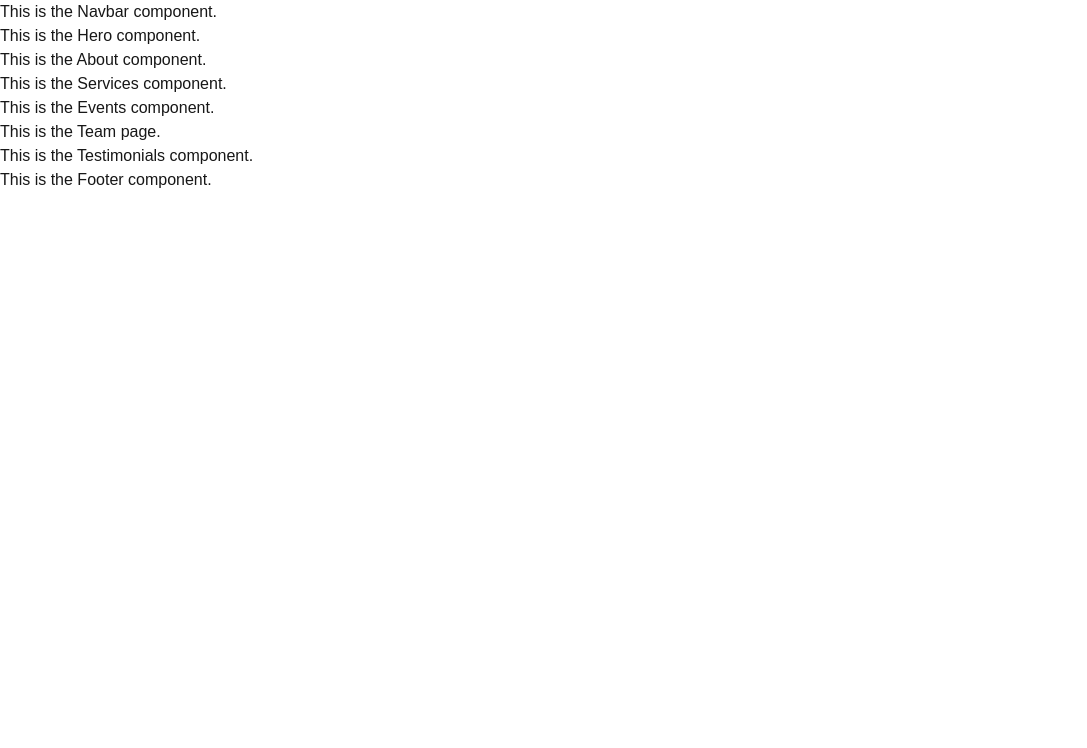
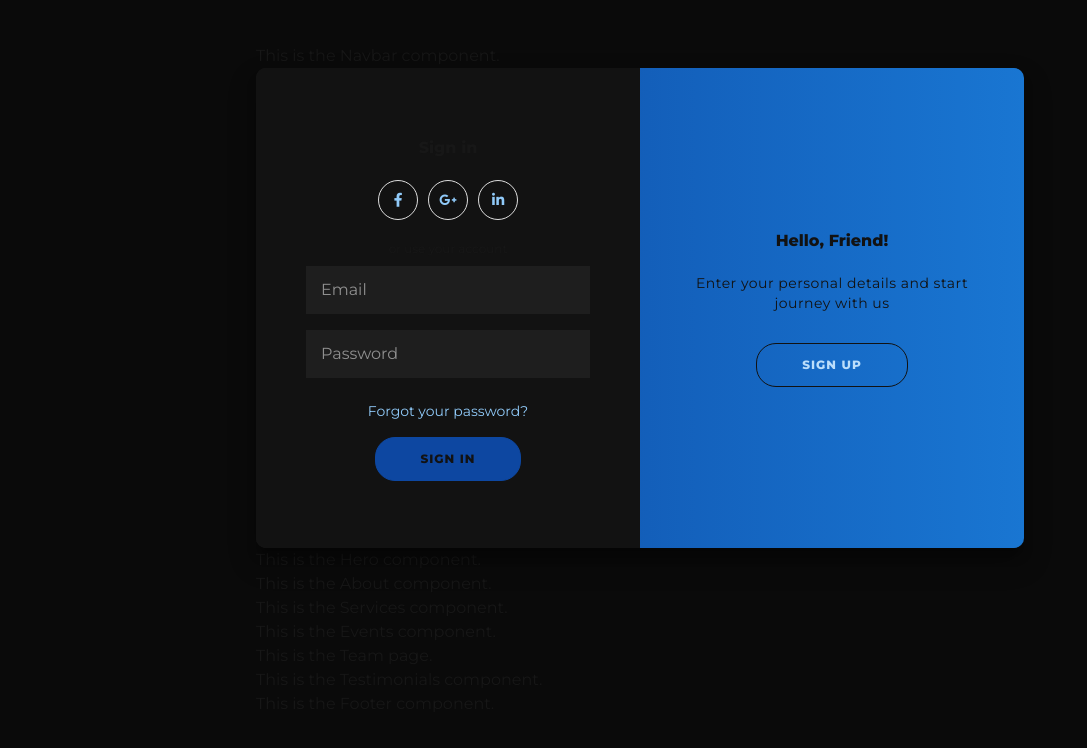
Before and after one commit to Rajkr76/feedbox_website, a Next.js app: page / in a window 1280 px wide. Shown: the top 748 px of the page, without its empty margins (0-1087 px from the left). Built offline with nearby package versions, Linux system fonts and the light colour scheme.

Commit message:
added login

```diff
--- a/app/page.tsx
+++ b/app/page.tsx
@@ -16,8 +16,8 @@
       <Navbar/>
 
       {/* comment out other compoennts and uncomment the one you want to test */}
-      {/* <Login/>
-      <Signup/> */}
+      <Login/>
+      <Signup/>
 
 
       <Hero/>
--- /dev/null
+++ b/components/Login.css
@@ -0,0 +1,229 @@
+@import url("https://fonts.googleapis.com/css?family=Montserrat:400,800");
+
+* {
+	box-sizing: border-box;
+}
+
+body {
+	background: #0a0a0a;
+	display: flex;
+	justify-content: center;
+	align-items: center;
+	flex-direction: column;
+	font-family: "Montserrat", sans-serif;
+	height: 100vh;
+	margin: -20px 0 50px;
+}
+
+h1 {
+	font-weight: bold;
+	margin: 0;
+}
+
+h2 {
+	text-align: center;
+}
+
+p {
+	font-size: 14px;
+	font-weight: 100;
+	line-height: 20px;
+	letter-spacing: 0.5px;
+	margin: 20px 0 30px;
+}
+
+span {
+	font-size: 12px;
+}
+
+a {
+	color: #90caf9;
+	font-size: 14px;
+	text-decoration: none;
+	margin: 15px 0;
+}
+
+button {
+	border-radius: 20px;
+	border: 1px solid #0d47a1;
+	background-color: #0d47a1;
+	color: #121212;
+	font-size: 12px;
+	font-weight: bold;
+	padding: 12px 45px;
+	letter-spacing: 1px;
+	text-transform: uppercase;
+	transition: transform 80ms ease-in;
+}
+
+button:active {
+	transform: scale(0.95);
+}
+
+button:focus {
+	outline: none;
+}
+
+button.ghost {
+	background-color: transparent;
+	border-color: #121212;
+	color: #bbdefb;
+}
+
+form {
+	background-color: #121212;
+	display: flex;
+	align-items: center;
+	justify-content: center;
+	flex-direction: column;
+	padding: 0 50px;
+	height: 100%;
+	text-align: center;
+}
+
+input {
+	background-color: #1e1e1e;
+	color: #fff;
+	border: none;
+	padding: 12px 15px;
+	margin: 8px 0;
+	width: 100%;
+}
+
+.container {
+	background-color: #1a1a1a;
+	border-radius: 10px;
+	box-shadow: 0 14px 28px rgba(0, 0, 0, 0.25), 0 10px 10px rgba(0, 0, 0, 0.22);
+	position: relative;
+	overflow: hidden;
+	width: 768px;
+	max-width: 100%;
+	min-height: 480px;
+}
+
+.form-container {
+	position: absolute;
+	top: 0;
+	height: 100%;
+	transition: all 0.6s ease-in-out;
+}
+
+.sign-in-container {
+	left: 0;
+	width: 50%;
+	z-index: 2;
+}
+
+.container.right-panel-active .sign-in-container {
+	transform: translateX(100%);
+}
+
+.sign-up-container {
+	left: 0;
+	width: 50%;
+	opacity: 0;
+	z-index: 1;
+}
+
+.container.right-panel-active .sign-up-container {
+	transform: translateX(100%);
+	opacity: 1;
+	z-index: 5;
+	animation: show 0.6s;
+}
+
+@keyframes show {
+	0%,
+	49.99% {
+		opacity: 0;
+		z-index: 1;
+	}
+
+	50%,
+	100% {
+		opacity: 1;
+		z-index: 5;
+	}
+}
+
+.overlay-container {
+	position: absolute;
+	top: 0;
+	left: 50%;
+	width: 50%;
+	height: 100%;
+	overflow: hidden;
+	transition: transform 0.6s ease-in-out;
+	z-index: 100;
+}
+
+.container.right-panel-active .overlay-container {
+	transform: translateX(-100%);
+}
+
+.overlay {
+	background: #1976d2;
+	background: -webkit-linear-gradient(to right, #0d47a1, #1976d2);
+	background: linear-gradient(to right, #0d47a1, #1976d2);
+	background-repeat: no-repeat;
+	background-size: cover;
+	background-position: 0 0;
+	color: #121212;
+	position: relative;
+	left: -100%;
+	height: 100%;
+	width: 200%;
+	transform: translateX(0);
+	transition: transform 0.6s ease-in-out;
+}
+
+.container.right-panel-active .overlay {
+	transform: translateX(50%);
+}
+
+.overlay-panel {
+	position: absolute;
+	display: flex;
+	align-items: center;
+	justify-content: center;
+	flex-direction: column;
+	padding: 0 40px;
+	text-align: center;
+	top: 0;
+	height: 100%;
+	width: 50%;
+	transform: translateX(0);
+	transition: transform 0.6s ease-in-out;
+}
+
+.overlay-left {
+	transform: translateX(-20%);
+}
+
+.container.right-panel-active .overlay-left {
+	transform: translateX(0);
+}
+
+.overlay-right {
+	right: 0;
+	transform: translateX(0);
+}
+
+.container.right-panel-active .overlay-right {
+	transform: translateX(20%);
+}
+
+.social-container {
+	margin: 20px 0;
+}
+
+.social-container a {
+	border: 1px solid #dddddd;
+	border-radius: 50%;
+	display: inline-flex;
+	justify-content: center;
+	align-items: center;
+	margin: 0 5px;
+	height: 40px;
+	width: 40px;
+}
--- a/components/Login.tsx
+++ b/components/Login.tsx
@@ -1,11 +1,60 @@
-import React from 'react'
+'use client';
 
-function Login() {
+import React, { useState } from 'react';
+import Signup from './Signup';
+import { Helmet } from 'react-helmet';
+import './Login.css';
+
+const Login = () => {
+  const [isRightPanelActive, setIsRightPanelActive] = useState(false);
+
+  const handleSignUpClick = () => setIsRightPanelActive(true);
+  const handleSignInClick = () => setIsRightPanelActive(false);
+
   return (
     <div>
+      <Helmet>
+        <link
+          rel="stylesheet"
+          href="https://cdnjs.cloudflare.com/ajax/libs/font-awesome/5.15.4/css/all.min.css"
+        />
+      </Helmet>
+      <div className={`container ${isRightPanelActive ? 'right-panel-active' : ''}`} id="container">
+        <Signup />
 
+        <div className="form-container sign-in-container">
+          <form action="#">
+            <h1>Sign in</h1>
+            <div className="social-container">
+              <a href="#" className="social"><i className="fab fa-facebook-f"></i></a>
+              <a href="#" className="social"><i className="fab fa-google-plus-g"></i></a>
+              <a href="#" className="social"><i className="fab fa-linkedin-in"></i></a>
+            </div>
+            <span>or use your account</span>
+            <input type="email" placeholder="Email" />
+            <input type="password" placeholder="Password" />
+            <a href="#">Forgot your password?</a>
+            <button>Sign In</button>
+          </form>
+        </div>
+
+        <div className="overlay-container">
+          <div className="overlay">
+            <div className="overlay-panel overlay-left">
+              <h1>Welcome Back!</h1>
+              <p>To keep connected with us please login with your personal info</p>
+              <button className="ghost" onClick={handleSignInClick}>Sign In</button>
+            </div>
+            <div className="overlay-panel overlay-right">
+              <h1>Hello, Friend!</h1>
+              <p>Enter your personal details and start journey with us</p>
+              <button className="ghost" onClick={handleSignUpClick}>Sign Up</button>
+            </div>
+          </div>
+        </div>
+      </div>
     </div>
-  )
-}
+  );
+};
 
-export default Login
+export default Login;
--- a/components/Signup.tsx
+++ b/components/Signup.tsx
@@ -1,11 +1,23 @@
-import React from 'react'
+import React from 'react';
 
-function Signup() {
+const Signup = () => {
   return (
-    <div>
+    <div className="form-container sign-up-container">
+      <form action="#">
+        <h1>Create Account</h1>
+        <div className="social-container">
+          <a href="#" className="social"><i className="fab fa-facebook-f"></i></a>
+          <a href="#" className="social"><i className="fab fa-google-plus-g"></i></a>
+          <a href="#" className="social"><i className="fab fa-linkedin-in"></i></a>
+        </div>
+        <span>or use your email for registration</span>
+        <input type="text" placeholder="Name" />
+        <input type="email" placeholder="Email" />
+        <input type="password" placeholder="Password" />
+        <button>Sign Up</button>
+      </form>
+    </div>
+  );
+};
 
-    </div>
-  )
-}
-
-export default Signup
+export default Signup;
```
Also changed, not shown: package.json (+7 -5 lines), 1 other file (tests, documents, lock files or other folders).
